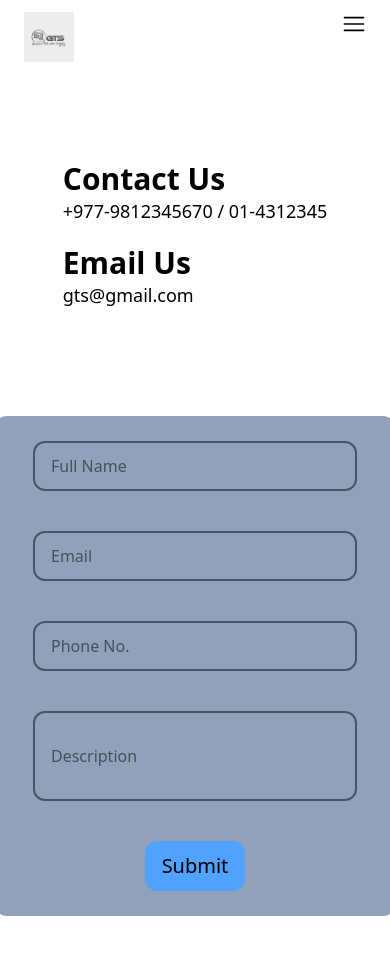
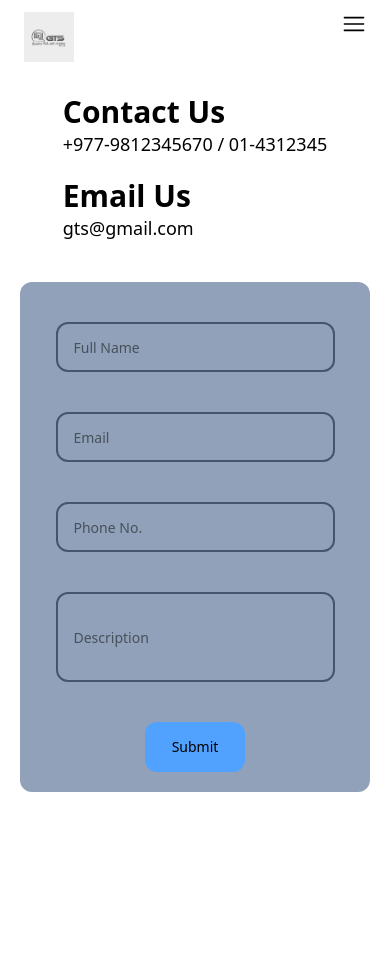
Before and after one commit to Manjil00/GenuineTS, a React (Vite) app in the folder gts/: page /Contact in a window 390 px wide. Shown: the top 954 px of the page. After the commit the page ends 844 px from the top, so only its background shows below. Built offline with nearby package versions, Linux system fonts and the light colour scheme.

Commit message:
contact mobile responsive

```diff
--- a/gts/src/pages/Contact.jsx
+++ b/gts/src/pages/Contact.jsx
@@ -20,7 +20,7 @@ alert("Credentials Submitted");
 return (
     <div className='Main-containerContact'>
     <Nav/>
-    <div className="contactPart h-[110vh] lg:h-[89vh] p-5  flex flex-col lg:flex-row justify-evenly items-center gap-10">
+    <div className="contactPart h-auto lg:h-[89vh] p-5  flex flex-col lg:flex-row justify-evenly items-center gap-10">
         <div className="Left">
         <h1 className="text-3xl font-bold text-appleblack">Contact Us</h1>
         <p className="text-appleblack text-lg">+977-9812345670 / 01-4312345</p>
@@ -29,24 +29,25 @@ return (
         <p className="text-appleblack text-lg">gts@gmail.com</p>
         </div>
 
-        <div className="Right h-[500px] w-[400px] lg:w-[500px] bg-slate-400 rounded-xl p-5 flex flex-col justify-center items-center gap-10">
+        <div className="Right h-auto w-[350px] lg:w-[500px] bg-slate-400 rounded-xl p-5 flex flex-col justify-center items-center gap-10">
         <input onChange={(e)=>setFullName(e.target.value)}
         value={fullName}
-        className='h-[50px] w-[90%] rounded-xl p-4 border-2 border-slate-600' placeholder='Full Name'></input>
+        className='h-[50px] w-[90%] mt-5 rounded-xl p-4 border-2 border-slate-600 text-sm lg:text-lg' placeholder='Full Name'></input>
 
         <input onChange={(e)=>setEmail(e.target.value)}
         value={email}
-        className='h-[50px] w-[90%] rounded-xl p-4 border-2 border-slate-600' placeholder='Email'></input>
+        className='h-[50px] w-[90%] rounded-xl p-4 border-2 border-slate-600 text-sm lg:text-lg' placeholder='Email'></input>
 
         <input onChange={(e)=>setPhNum(e.target.value)}
         value={phnum}
-        className='h-[50px] w-[90%] rounded-xl p-4 border-2 border-slate-600' placeholder='Phone No.'></input>
+        className='h-[50px] w-[90%] rounded-xl p-4 border-2 border-slate-600 text-sm lg:text-lg' placeholder='Phone No.'></input>
 
         <input onChange={(e)=>setDesc(e.target.value)}
         value={desc}
-        className='h-[90px] w-[90%] rounded-xl p-4 border-2 border-slate-600' placeholder='Description'></input>
+        className='h-[90px] w-[90%] rounded-xl p-4 border-2 border-slate-600 text-sm lg:text-lg' placeholder='Description'></input>
+
         <button onClick={()=>handleSubmit()}
-        className='h-[50px] w-[100px] rounded-xl p-2 bg-blue-400 text-xl cursor-pointer'>Submit</button>
+        className='h-[50px] w-[100px] rounded-xl p-2 bg-blue-400 cursor-pointer text-sm lg:text-lg'>Submit</button>
         </div>
     </div>
     </div>
```
